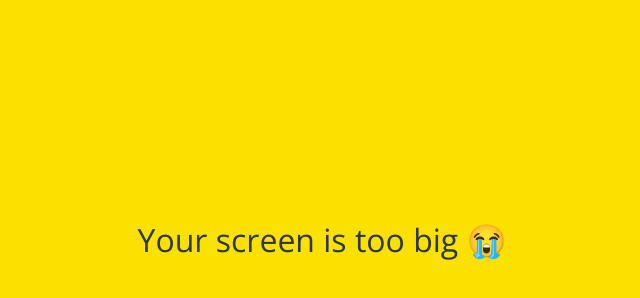
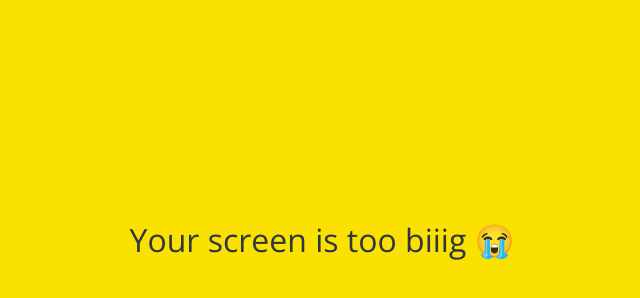
Before and after one commit to aishatrue/kokoa-clone-2023, a plain HTML site: page friends.html in a window 1280 px wide. Shown: the part 160-458 px from the top of the page, without its empty margins (318-958 px from the left). Drawn offline with nearby package versions, Linux system fonts and the light colour scheme.

Commit message:
test main branch

```diff
--- a/friends.html
+++ b/friends.html
@@ -107,7 +107,7 @@
     </div>
 
     <div id="no-mobile">
-      <span>Your screen is too big 😭</span>
+      <span>Your screen is too biiig 😭</span>
     </div>
 
     <script
```
